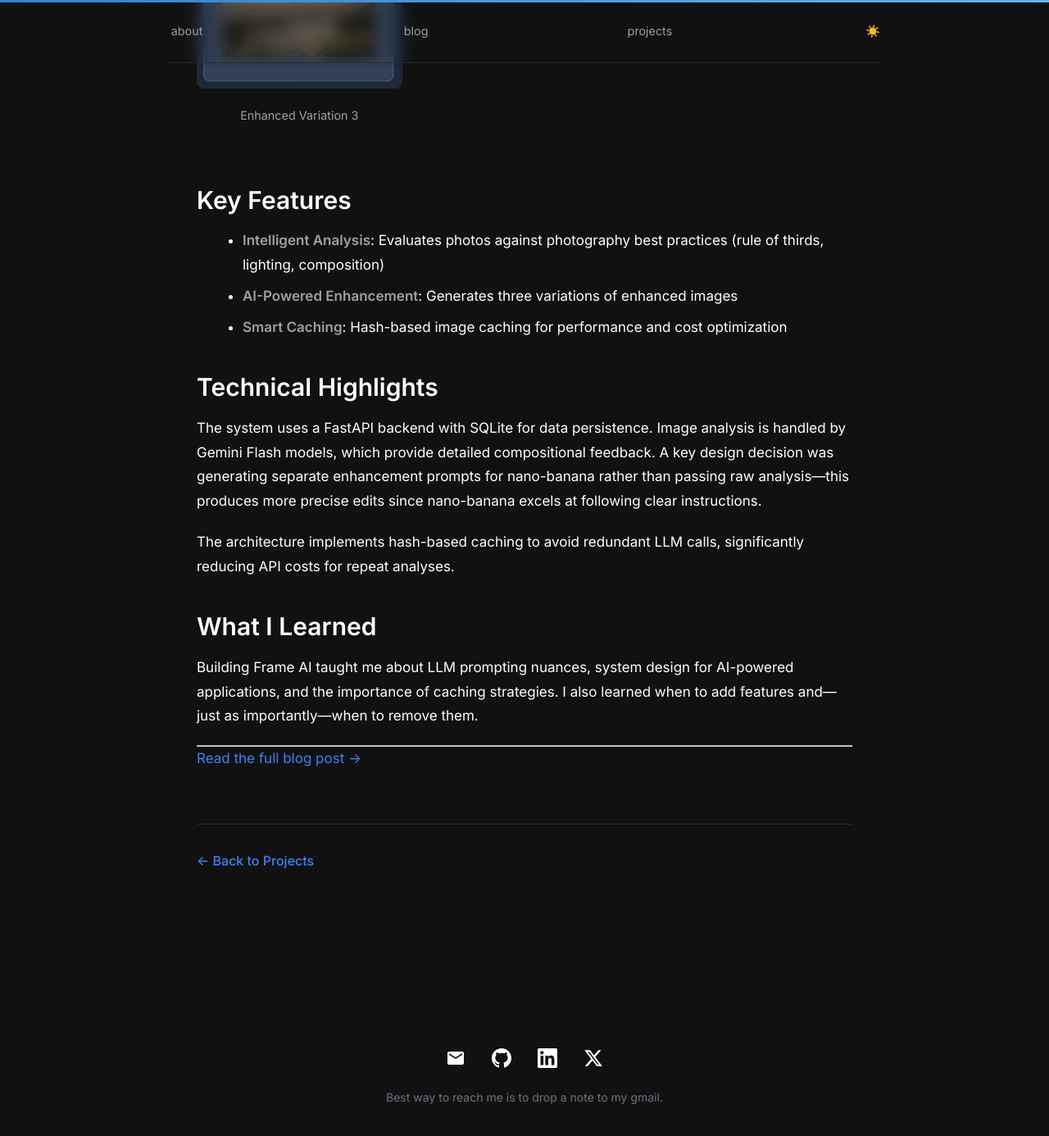
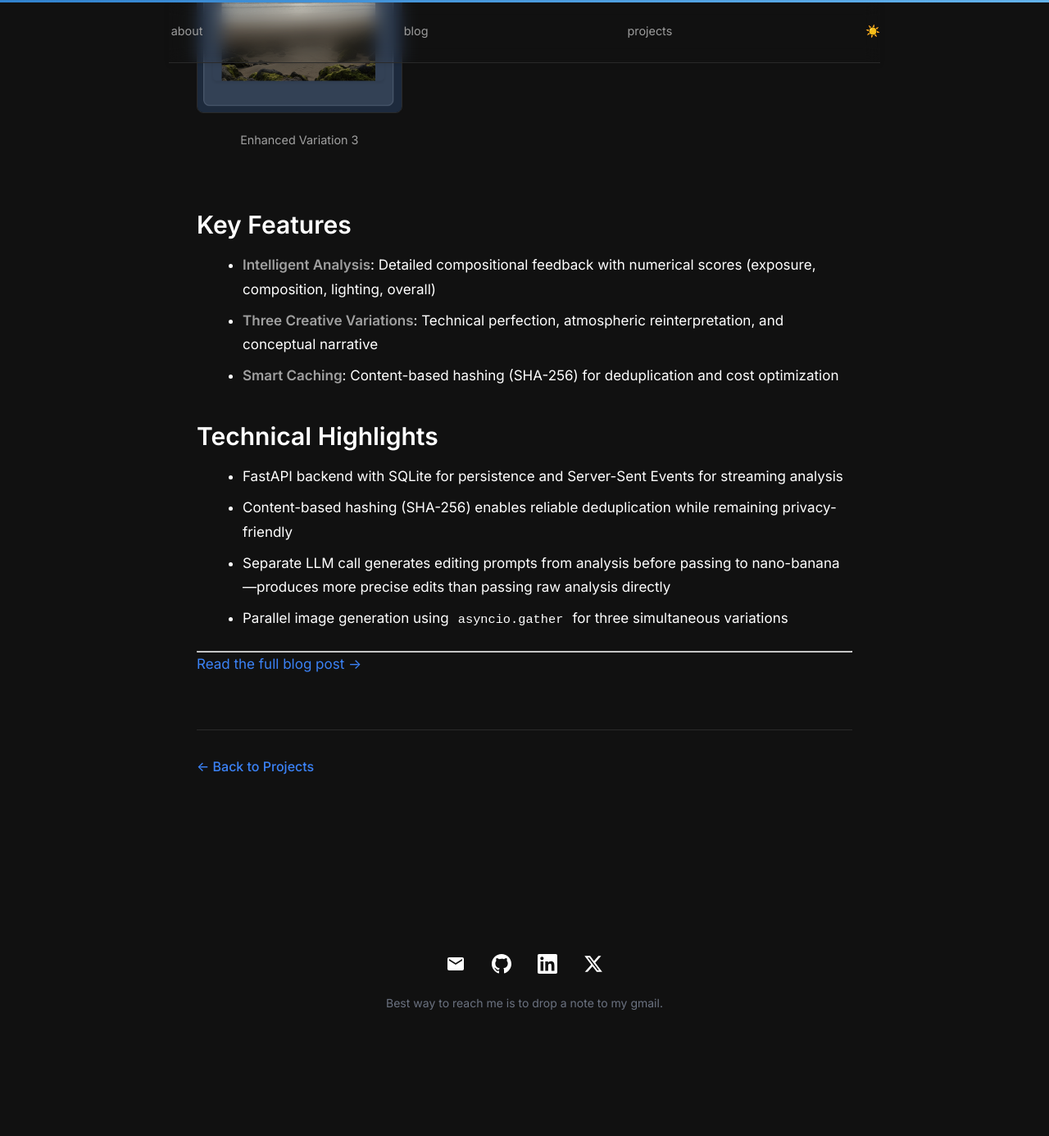
Before and after one commit to BKG123/BKG123.github.io, a Jekyll site: the page built from _projects/frame-ai.md, in a window 1280 px wide and 1400 px high, scrolled down 1264 px. Shown: the top 1386 px of the window at 82% size. Built offline with Jekyll 4.4.1, drawn with Linux system fonts in a browser that asks for light colours; after the commit the page ends 2549 px from its top, so only the background shows below that; some of the changed text lies outside the part shown.

Commit message:
Refine "Frame AI" project documentation to update the introduction, enhance clarity on image analysis using Gemini 2.5 Flash, and detail the new caching strategy. Revise key features to reflect improved analysis and enhancement capabilities, ensuring consistency in terminology and user experience.

```diff
--- a/_projects/frame-ai.md
+++ b/_projects/frame-ai.md
@@ -10,7 +10,7 @@ links:
   github: "https://github.com/BKG123/frame-ai"
 ---
 
-Frame AI is an AI-powered photography assistant that helps bridge the gap between taking photos and knowing how to improve them. It analyzes images using vision LLMs to check alignment with photography principles, then generates enhanced variations using Google's nano-banana model.
+Frame AI is an AI-powered photography assistant that bridges the gap between taking photos and knowing how to improve them. It analyzes images using Gemini 2.5 Flash to evaluate photography principles, then generates three distinct enhanced variations using Gemini 2.5 Flash Image (nano-banana).
 
 <div class="image-grid">
   <figure>
@@ -33,19 +33,16 @@ Frame AI is an AI-powered photography assistant that helps bridge the gap betwee
 
 ## Key Features
 
-- **Intelligent Analysis**: Evaluates photos against photography best practices (rule of thirds, lighting, composition)
-- **AI-Powered Enhancement**: Generates three variations of enhanced images
-- **Smart Caching**: Hash-based image caching for performance and cost optimization
+- **Intelligent Analysis**: Detailed compositional feedback with numerical scores (exposure, composition, lighting, overall)
+- **Three Creative Variations**: Technical perfection, atmospheric reinterpretation, and conceptual narrative
+- **Smart Caching**: Content-based hashing (SHA-256) for deduplication and cost optimization
 
 ## Technical Highlights
 
-The system uses a FastAPI backend with SQLite for data persistence. Image analysis is handled by Gemini Flash models, which provide detailed compositional feedback. A key design decision was generating separate enhancement prompts for nano-banana rather than passing raw analysis—this produces more precise edits since nano-banana excels at following clear instructions.
-
-The architecture implements hash-based caching to avoid redundant LLM calls, significantly reducing API costs for repeat analyses.
-
-## What I Learned
-
-Building Frame AI taught me about LLM prompting nuances, system design for AI-powered applications, and the importance of caching strategies. I also learned when to add features and—just as importantly—when to remove them.
+- FastAPI backend with SQLite for persistence and Server-Sent Events for streaming analysis
+- Content-based hashing (SHA-256) enables reliable deduplication while remaining privacy-friendly
+- Separate LLM call generates editing prompts from analysis before passing to nano-banana—produces more precise edits than passing raw analysis directly
+- Parallel image generation using `asyncio.gather` for three simultaneous variations
 
 ---
 
```
